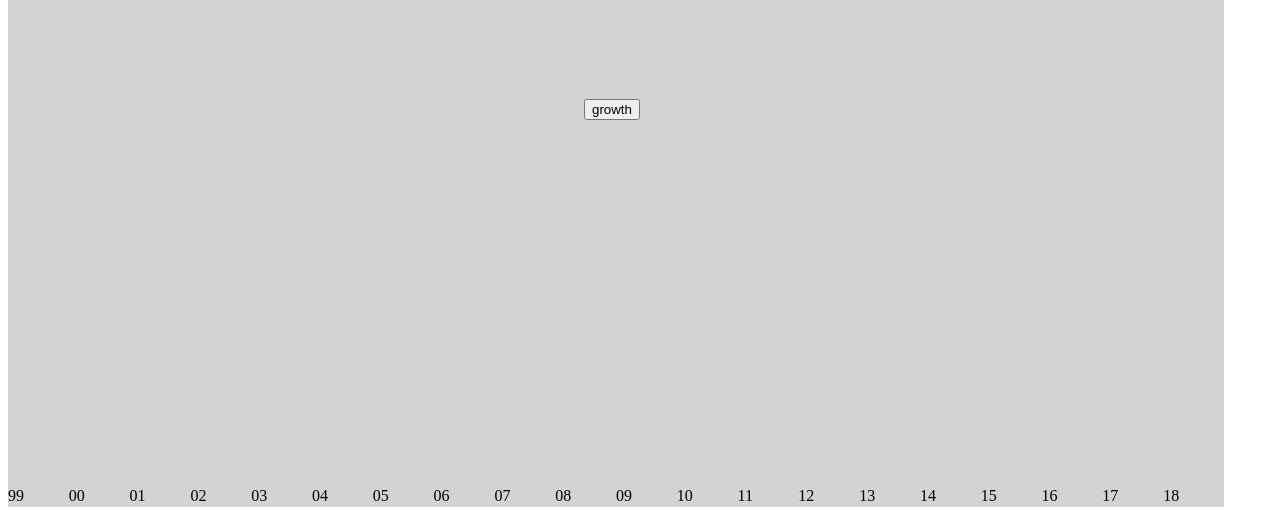
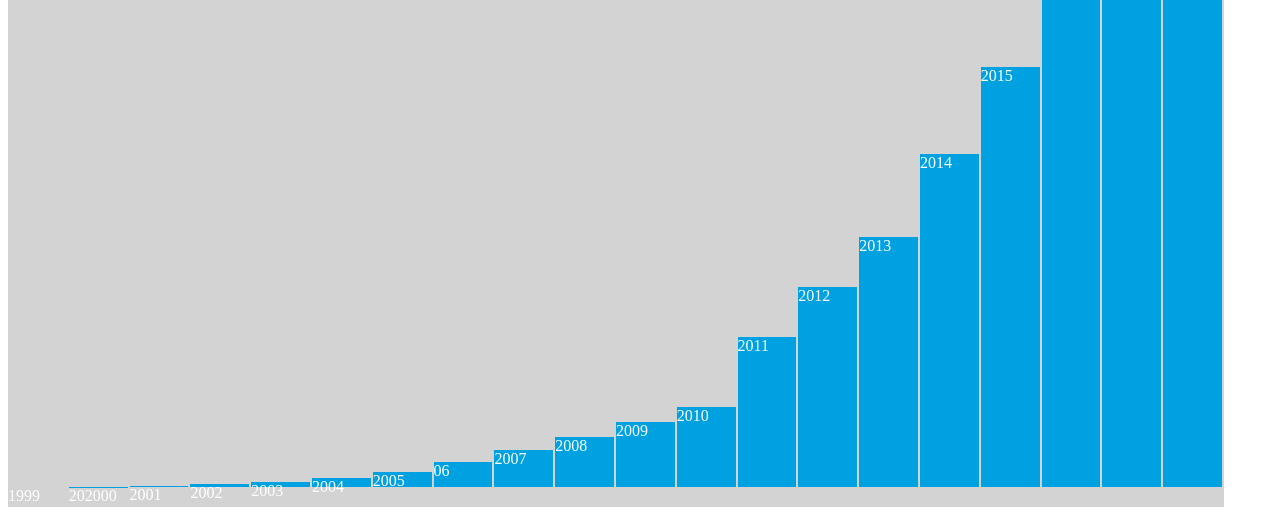
Before and after one commit to nbrailsford/salesforce, a plain HTML site: page index.html in a window 1280 px wide. Shown: the part 301-816 px from the top of the page. Drawn offline with Linux system fonts and the light colour scheme.

Commit message:
added a setInterval for effect

```diff
--- a/index.html
+++ b/index.html
@@ -11,27 +11,26 @@
 
     <div class="graph">
         <h1>Growth per year</h1>
-        <button onclick='addHeight()'>growth</button>
-        <div class="year" id="1">99</div>
-        <div class="year" id="2">00</div>
-        <div class="year" id="3">01</div>
-        <div class="year" id="4">02</div>
-        <div class="year" id="5">03</div>
-        <div class="year" id="6">04</div>
-        <div class="year" id="7">05</div>
-        <div class="year" id="8">06</div>
-        <div class="year" id="9">07</div>
-        <div class="year" id="10">08</div>
-        <div class="year" id="11">09</div>
-        <div class="year" id="12">10</div>
-        <div class="year" id="13">11</div>
-        <div class="year" id="14">12</div>
-        <div class="year" id="15">13</div>
-        <div class="year" id="16">14</div>
-        <div class="year" id="17">15</div>
-        <div class="year" id="18">16</div>
-        <div class="year" id="19">17</div>
-        <div class="year" id="20">18</div>
+        <div class="year" id="1">1999</div>
+        <div class="year" id="2">202000</div>
+        <div class="year" id="3">2001</div>
+        <div class="year" id="4">2002</div>
+        <div class="year" id="5">2003</div>
+        <div class="year" id="6">2004</div>
+        <div class="year" id="7">2005</div>
+        <div class="year" id="8"20>06</div>
+        <div class="year" id="9">2007</div>
+        <div class="year" id="10">2008</div>
+        <div class="year" id="11">2009</div>
+        <div class="year" id="12">2010</div>
+        <div class="year" id="13">2011</div>
+        <div class="year" id="14">2012</div>
+        <div class="year" id="15">2013</div>
+        <div class="year" id="16">2014</div>
+        <div class="year" id="17">2015</div>
+        <div class="year" id="18">2016</div>
+        <div class="year" id="19">2017</div>
+        <div class="year" id="20">2018</div>
 
     </div>
     <script src="script.js"></script>
--- a/script.js
+++ b/script.js
@@ -6,7 +6,6 @@ function downsize(num){
     return num*.05;
 }
 let smallHeight = heightArray.map(downsize)
-console.log(smallHeight)
 
 //Crate an array of element ids
 let graphArray = [];
@@ -15,9 +14,12 @@ for (let i = 1; i < 21; i++){
 }
 
 //add graph height to each element
+let i = 0;
+let timer = setInterval(addHeight, 200)
 function addHeight(){
-
-    for(let i = 0; i < 20; i++){
         document.getElementById(graphArray[i]).style.height = smallHeight[i].toString() + 'px'
+        i++
+    if(i>19){
+        clearInterval(timer)
     }
 }
--- a/style.css
+++ b/style.css
@@ -22,8 +22,8 @@ button{
 .year{
     width: calc(5% - 2px);
     height: 0px;
-    background-color: blue;
-    color: black;
+    background-color: rgb(0,161,224);
+    color: white;
     margin-right: 2px;
     margin-bottom: 20px;
     position: relative;
```
